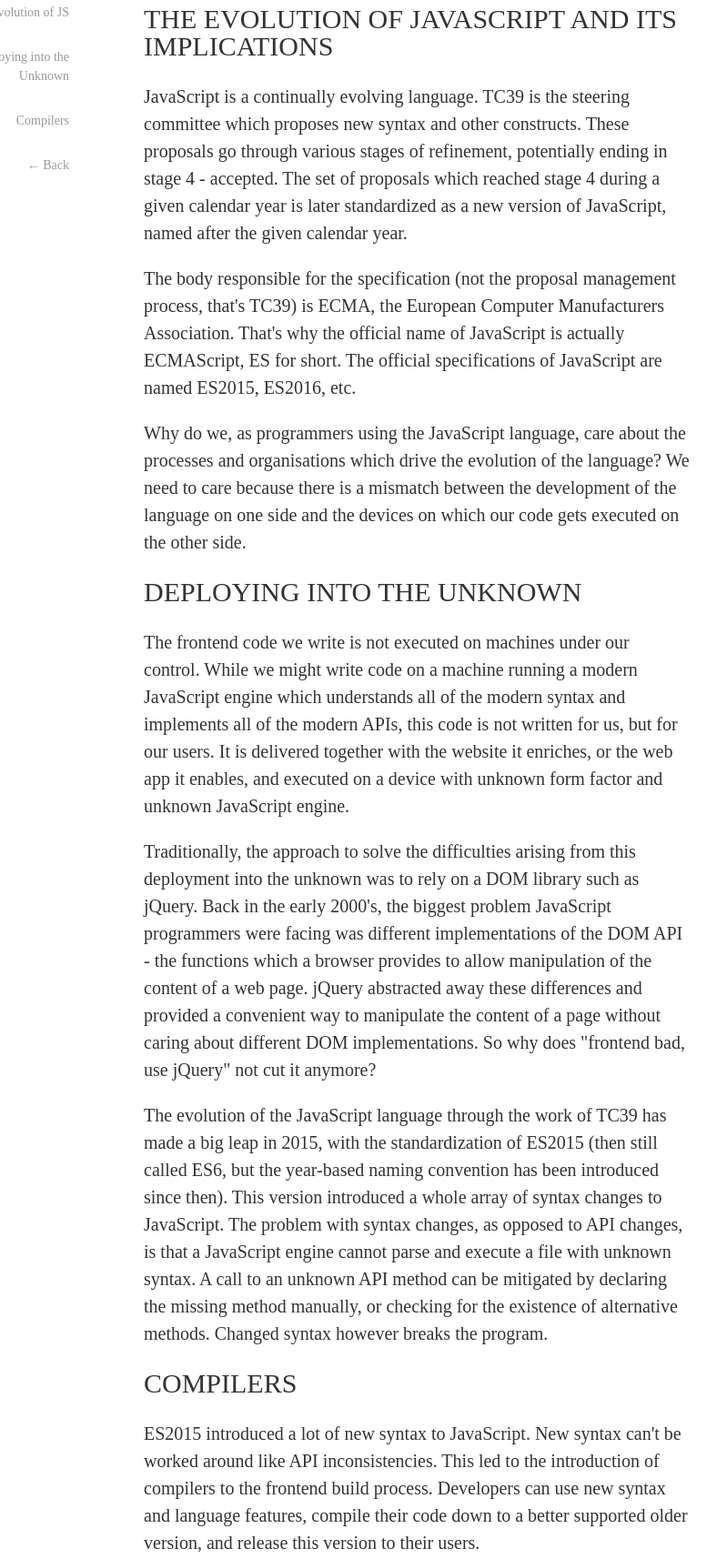
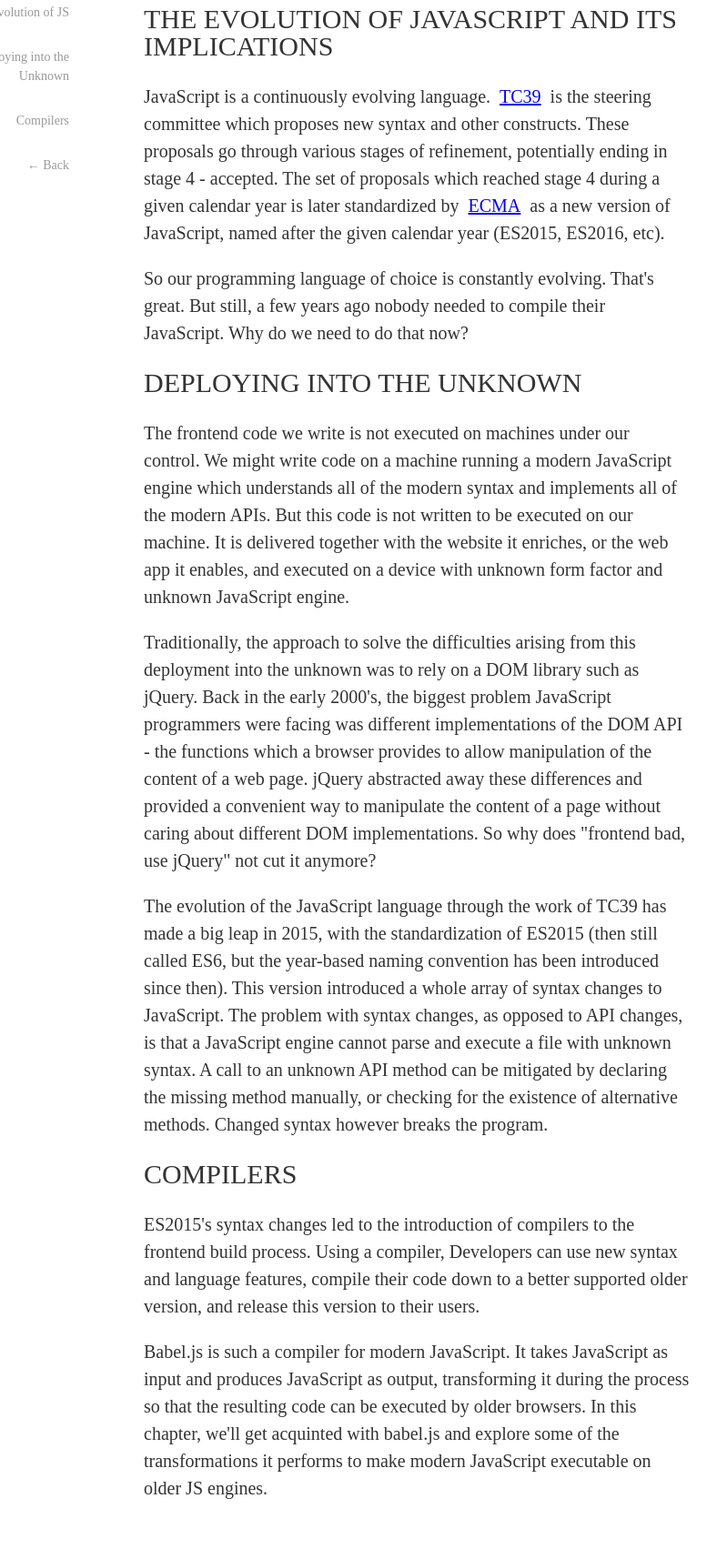
Before and after one commit to timkg/timkg.de, a Gatsby site: page /compilation in a window 1280 px wide. Shown: the part 260-1974 px from the top of the page at 91% size, without its empty margins (166-954 px from the left). After the commit the page ends 1931 px from the top, so only its background shows below. Built offline with nearby package versions, Linux system fonts and the light colour scheme; Gatsby itself is replaced by a stand-in of ours.

Commit message:
editing of compilation intro

```diff
--- a/src/pages/compilation.js
+++ b/src/pages/compilation.js
@@ -21,28 +21,27 @@
                     </p>
                     <h2 id="evolution">The evolution of JavaScript and its implications</h2>
                     <p>
-                        JavaScript is a continually evolving language. TC39 is the steering committee
-                        which proposes new syntax and other constructs. These proposals go through
-                        various stages of refinement, potentially ending in stage 4 - accepted.
+                        JavaScript is a continuously evolving language.
+                        &nbsp;<a href="https://www.ecma-international.org/memento/tc39-rf-tg.htm">TC39</a>&nbsp;
+                        is the steering committee which proposes new syntax and other constructs.
+                        These proposals go through various stages of refinement, potentially ending in stage 4 - accepted.
                         The set of proposals which reached stage 4 during a given calendar year is
-                        later standardized as a new version of JavaScript, named after the given calendar year.
+                        later standardized by
+                        &nbsp;<a href="https://www.ecma-international.org/ecma-262/10.0/index.html#Title">ECMA</a>&nbsp;
+                        as a new version of JavaScript, named after the given calendar year (ES2015, ES2016, etc).
                     </p>
+
                     <p>
-                        The body responsible for the specification (not the proposal management process, that's TC39)
-                        is ECMA, the European Computer Manufacturers Association. That's why the official name of JavaScript
-                        is actually ECMAScript, ES for short. The official specifications of JavaScript are named ES2015, ES2016, etc.
+                        So our programming language of choice is constantly evolving. That's great. But still,
+                        a few years ago nobody needed to compile their JavaScript. Why do we need to do that now?
                     </p>
-                    <p>
-                        Why do we, as programmers using the JavaScript language, care about the processes and organisations
-                        which drive the evolution of the language? We need to care because there is a mismatch between the
-                        development of the language on one side and the devices on which our code gets executed on the other side.
-                    </p>
+
 
                     <h2 id="deploying">Deploying into the unknown</h2>
                     <p>
-                        The frontend code we write is not executed on machines under our control. While we might write code on a machine running
-                        a modern JavaScript engine which understands all of the modern syntax and implements all of the modern APIs,
-                        this code is not written for us, but for our users. It is delivered together with the website it enriches,
+                        The frontend code we write is not executed on machines under our control. We might write code on a machine running
+                        a modern JavaScript engine which understands all of the modern syntax and implements all of the modern APIs.
+                        But this code is not written to be executed on our machine. It is delivered together with the website it enriches,
                         or the web app it enables, and executed on a device with unknown form factor and unknown JavaScript engine.
                     </p>
                     <p>
@@ -66,10 +65,9 @@
 
                     <h2 id="compilers">Compilers</h2>
                     <p>
-                        ES2015 introduced a lot of new syntax to JavaScript. New syntax can't be worked around like API inconsistencies.
-                        This led to the introduction of compilers to the frontend build process. Developers can use new syntax and
-                        language features, compile their code down to a better supported older version, and release this version
-                        to their users.
+                        ES2015's syntax changes led to the introduction of compilers to the frontend build process. Using a compiler,
+                        Developers can use new syntax and language features, compile their code down to a better supported older version,
+                        and release this version to their users.
                     </p>
                     <p>
                         Babel.js is such a compiler for modern JavaScript. It takes JavaScript as input and produces JavaScript as output,
```
